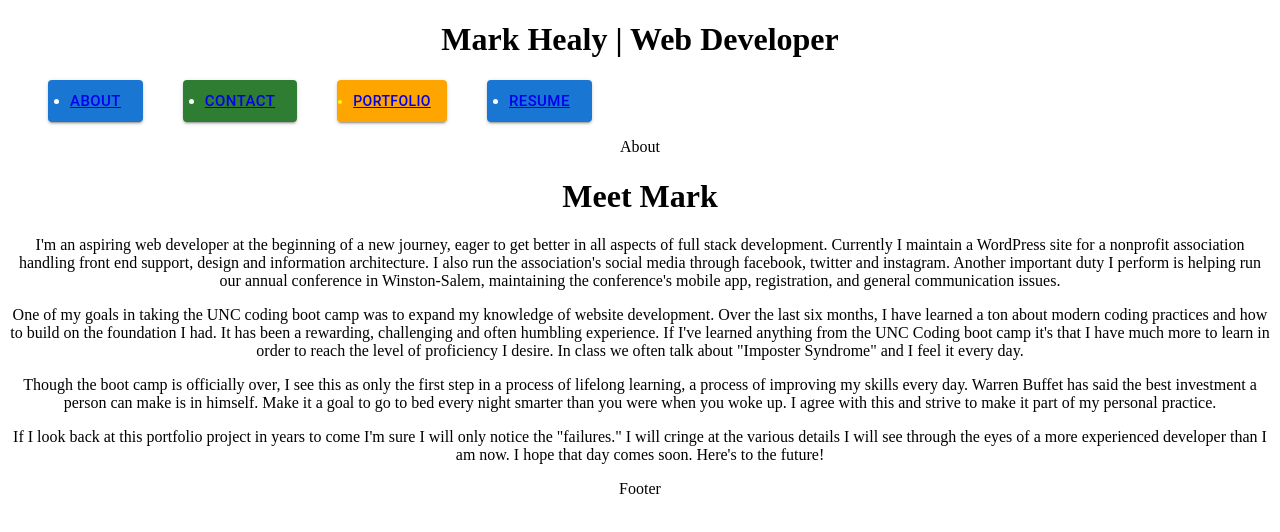
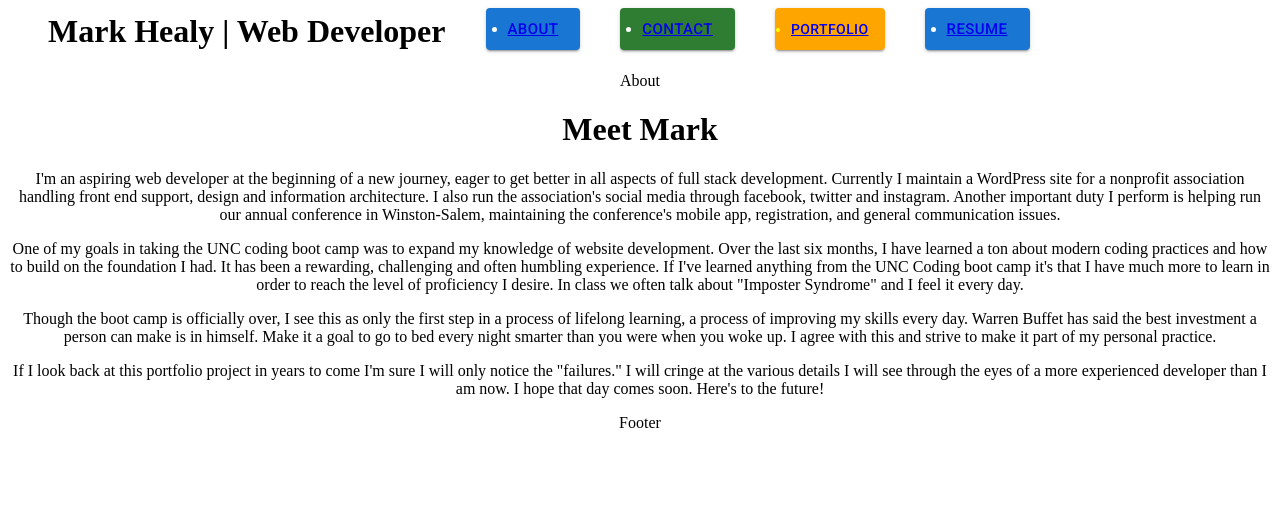
Before and after one commit to utilrr/react-portfolio, a React (Create React App) app in the folder client/: page / in a window 1280 px wide. Shown: the top 532 px of the page. Built offline with nearby package versions, Linux system fonts and the light colour scheme.

Commit message:
README text

```diff
--- a/client/public/index.html
+++ b/client/public/index.html
@@ -2,7 +2,10 @@
 <html lang="en">
   <head>
     <meta charset="utf-8" />
-    <!-- <link rel="icon" href="%PUBLIC_URL%/favicon.ico" /> -->
+    <link
+  rel="stylesheet"
+  href="https://fonts.googleapis.com/css?family=Roboto:300,400,500,700&display=swap"
+/>
     <meta name="viewport" content="width=device-width, initial-scale=1" />
     <meta name="theme-color" content="#000000" />
     <meta
--- a/client/src/App.js
+++ b/client/src/App.js
@@ -1,5 +1,7 @@
 import React from "react";
 import "./App.css";
+import Container from "@mui/material/Container";
+import Grid from "@mui/material/Grid";
 import { BrowserRouter as Router, Routes, Route } from "react-router-dom";
 import About from "./pages/About";
 import Contact from "./pages/Contact";
@@ -12,14 +14,18 @@ function App() {
   return (
     <div className="App">
       <Router>
-        <Navbar />
-
+        <Container>
+          <Grid container spacing={2}>
+            <Navbar />
+          </Grid>
+        </Container>
         <Routes>
           <Route path="/" element={<About />} />
           <Route path="/contact" element={<Contact />} />
           <Route path="/portfolio" element={<Portfolio />} />
           <Route path="/resume" element={<Resume />} />
         </Routes>
+
         <Footer />
       </Router>
     </div>
--- a/client/src/components/ProjectsCard.js
+++ b/client/src/components/ProjectsCard.js
@@ -1,8 +1,57 @@
 import React from "react";
 import "../App.css";
+import Card from "@mui/material/Card";
+import Grid from "@mui/material/Grid";
 
 const ProjectsCard = () => {
-  return <div>ProjectsCard</div>;
+  return (
+    <Grid item xs={3}>
+      <Card></Card>
+    </Grid>
+  );
 };
 
 export default ProjectsCard;
+
+// import * as React from "react";
+// import Box from "@mui/material/Box";
+// import Card from "@mui/material/Card";
+// import CardActions from "@mui/material/CardActions";
+// import CardContent from "@mui/material/CardContent";
+// import Button from "@mui/material/Button";
+// import Typography from "@mui/material/Typography";
+
+// const bull = (
+//   <Box
+//     component="span"
+//     sx={{ display: "inline-block", mx: "2px", transform: "scale(0.8)" }}
+//   >
+//     •
+//   </Box>
+// );
+
+// export default function BasicCard() {
+//   return (
+//     <Card sx={{ minWidth: 275 }}>
+//       <CardContent>
+//         <Typography sx={{ fontSize: 14 }} color="text.secondary" gutterBottom>
+//           Word of the Day
+//         </Typography>
+//         <Typography variant="h5" component="div">
+//           be{bull}nev{bull}o{bull}lent
+//         </Typography>
+//         <Typography sx={{ mb: 1.5 }} color="text.secondary">
+//           adjective
+//         </Typography>
+//         <Typography variant="body2">
+//           well meaning and kindly.
+//           <br />
+//           {'"a benevolent smile"'}
+//         </Typography>
+//       </CardContent>
+//       <CardActions>
+//         <Button size="small">Learn More</Button>
+//       </CardActions>
+//     </Card>
+//   );
+// }
--- /dev/null
+++ b/client/src/index.css
@@ -0,0 +1,6 @@
+* {
+    margin: 0;
+    padding: 0;
+    box-sizing:border-box;
+    font-family:"Roboto";
+}
--- a/client/src/pages/Portfolio.js
+++ b/client/src/pages/Portfolio.js
@@ -1,10 +1,12 @@
 import React from "react";
 import "../App.css";
+import ProjectsCard from "../components/ProjectsCard";
 
 const Portfolio = () => {
   return (
     <div>
       Portfolio<h1>Under Construction</h1>
+      <ProjectsCard />
     </div>
   );
 };
```
